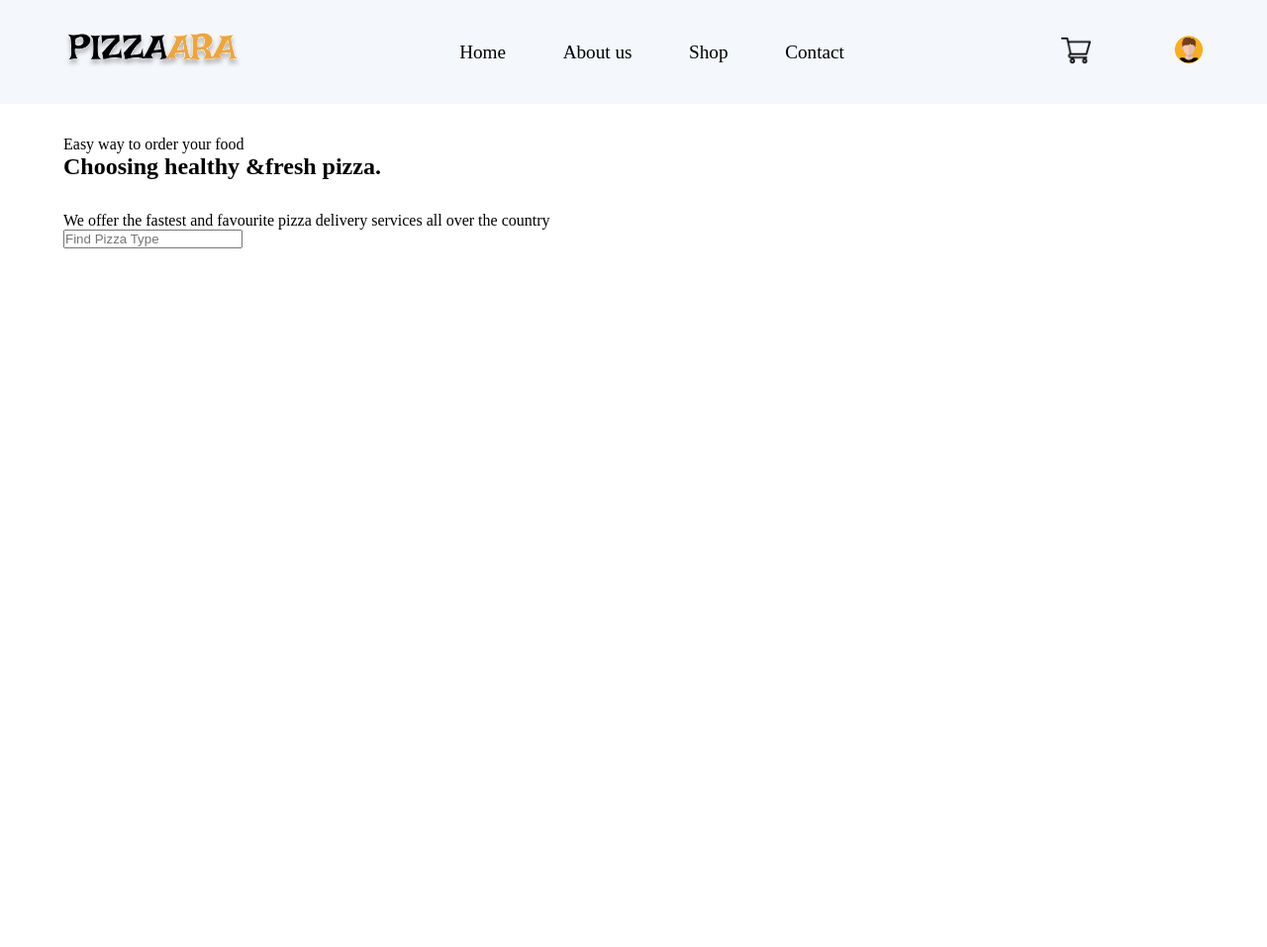
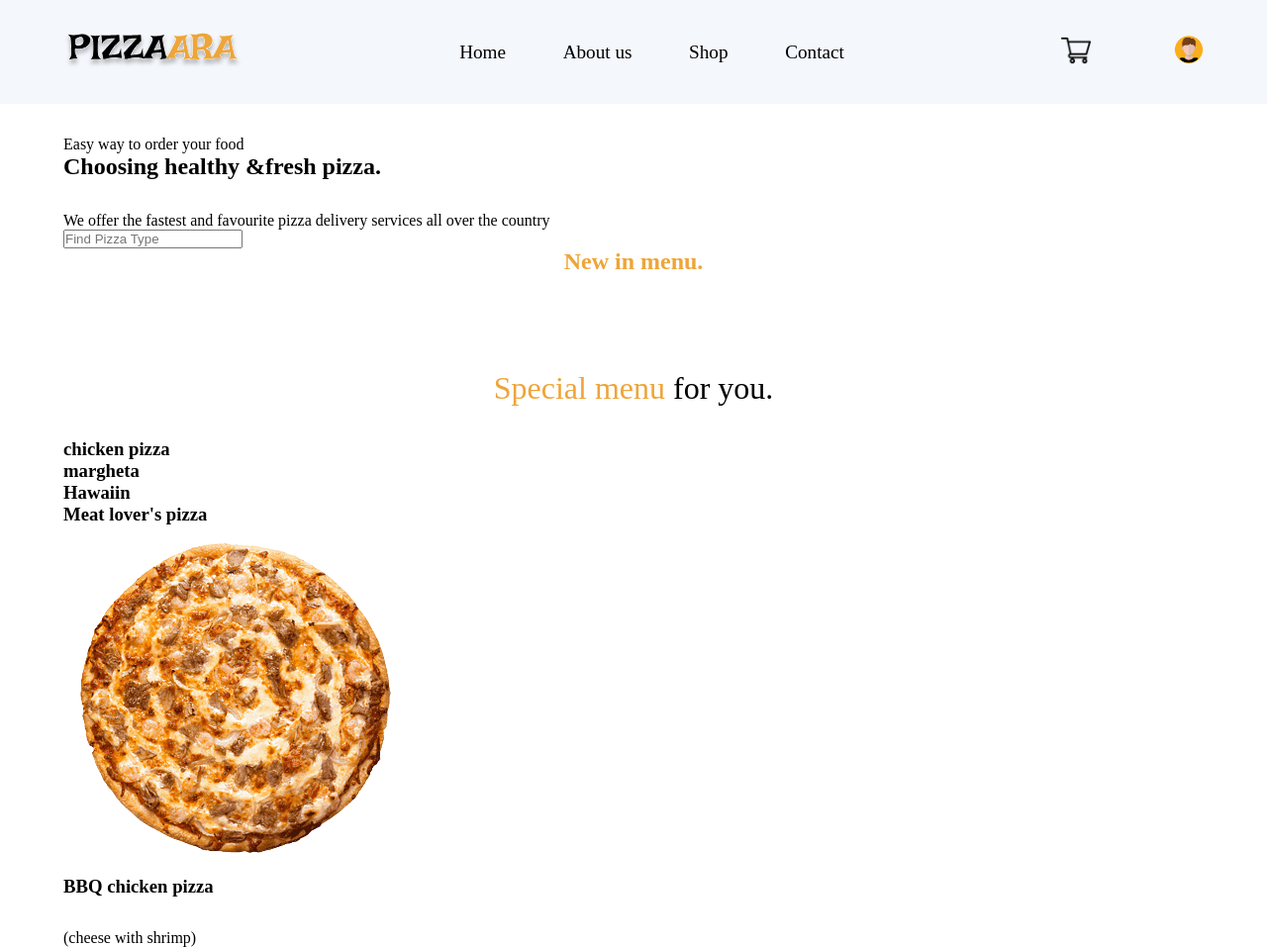
Before and after one commit to sylviamidecha/Pizzaarra, a plain HTML site: page index.html in a window 1280 px wide. Shown: the whole page at 99% size. Before the commit the page ends 800 px from the top, so only its background shows below. Drawn offline with Linux system fonts and the light colour scheme.

```diff
--- a/index.html
+++ b/index.html
@@ -55,6 +55,34 @@
       </div>
         </div>
     </section>
+      <section>
+        <div class="container">
+          <div>
+                <h2 style="color: #eea539;text-align: center;">
+          New in menu.
+        </h2>
+        <p  style="text-align: center; font-size: 2rem; margin: 1em 0;"><span style="color: #eea539">Special menu</span> for  you.</p>
+      </div>
+        <div class="category">
+          <h3>chicken pizza</h3>
+          <h3>margheta </h3>
+          <h3>Hawaiin</h3>
+          <h3>Meat lover's pizza</h3>
+        </div>
+        <div class="category-border">
+
+        </div>
+        <div>
+          <img src="images/barbecue-chicken-pizza.png"/>
+          <h3>
+            BBQ chicken pizza
+          </h3>
+          <p>
+            (cheese with shrimp)
+          </p>
+        </div>
+
+
 
     </main>
   </body>
```
